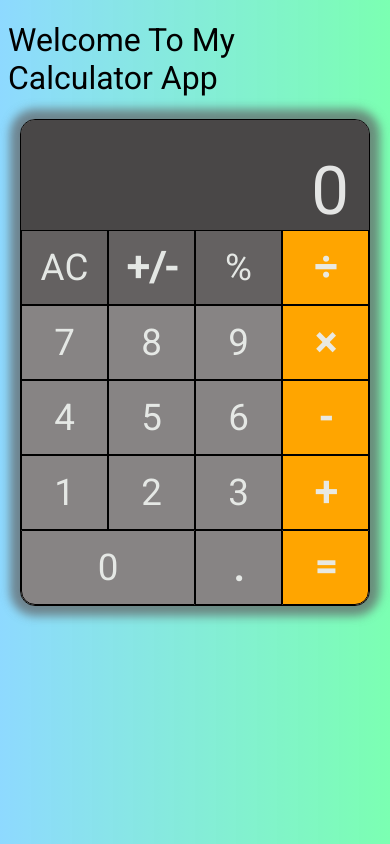
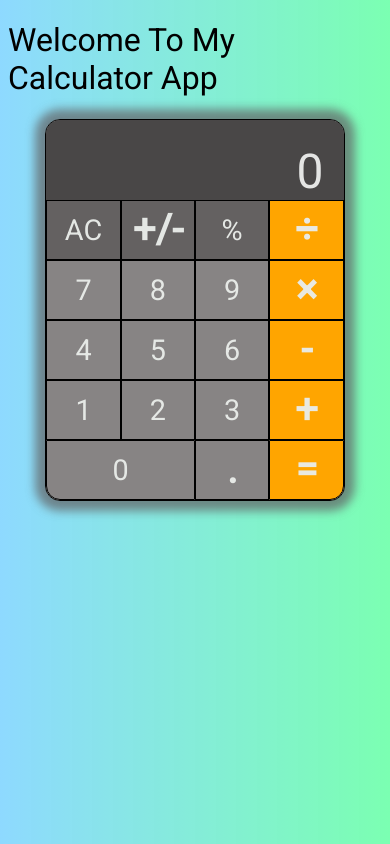
Before and after one commit to Faridun90/ReactCalculator, a React (Vite) app: page / in a window 390 px wide. Built offline with nearby package versions, Linux system fonts and the light colour scheme.

Commit message:
Added Media Queries

```diff
--- a/src/Calculator.css
+++ b/src/Calculator.css
@@ -18,13 +18,12 @@ body {
   flex-direction: column;
   justify-content: center;
   background: lightGrey;
-  width: 350px;
+  max-width: 350px;
   margin: auto;
   border-radius: 15px;
   border: 1px solid black;
   box-shadow: 0px 0px 10px 10px #626265b7;
 }
-
 
 /* Display container */
 .display {
@@ -32,15 +31,15 @@ body {
   justify-content: flex-end;
   align-items: flex-end;
   padding-right: 20px;
-  max-width: 400px;
   background-color: #292727cf;
   color: #f9faf9e1;
   min-height: 110px;
-  height: fit-content;
+  max-height: 200px;
   font-size: 4.2em;
   word-wrap: break-word;
   word-break: break-all;
   border-radius: 14px 14px 0 0;
+  overflow: auto;
 }
 
 /* Buttons container */
@@ -57,7 +56,7 @@ button:hover {
 
 button {
   height: 75px;
-  flex: 1 25%;
+  flex: 0 0 25%;
   color: #e8ebe8f7;
   font-size: 2.3em;
   font-weight: 400;
@@ -66,7 +65,6 @@ button {
 }
 
 /* Layout for Number-Operator buttons */
-
 .btn-operator,
 .btn-equals {
   background-color: orange;
@@ -89,9 +87,34 @@ button {
 }
 
 .large {
-  flex: 2 50%;
+  flex: 0 0 50%;
 }
 
 .btn-equals {
   border-radius: 0 0 14px 0;
 }
+
+/* Media Queries */
+@media (max-width: 480px) {
+
+  /* Adjustments for smaller screens */
+  .container {
+    max-width: 80%;
+    border-radius: 15px;
+  }
+
+  .display {
+    font-size: 3em;
+    min-height: 80px;
+    max-height: 150px;
+  }
+
+  .buttons {
+    border-radius: 5px;
+  }
+
+  button {
+    height: 60px;
+    font-size: 1.8em;
+  }
+}
```
